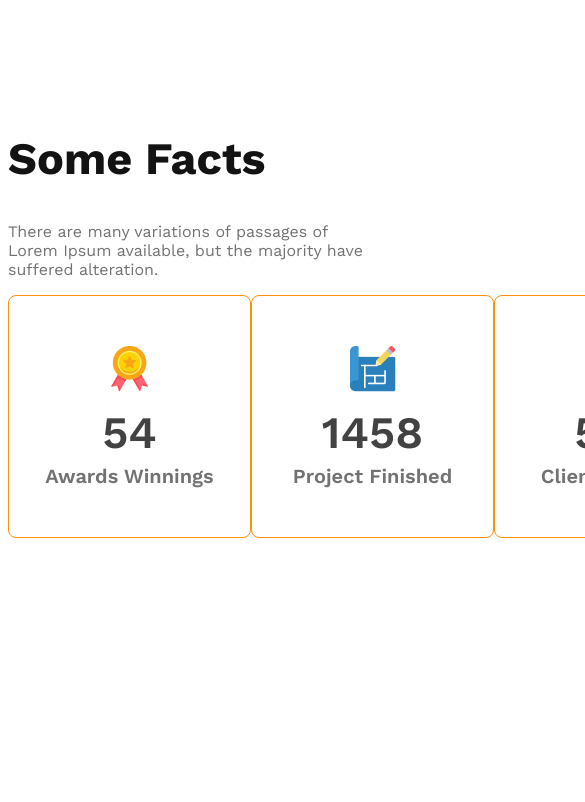
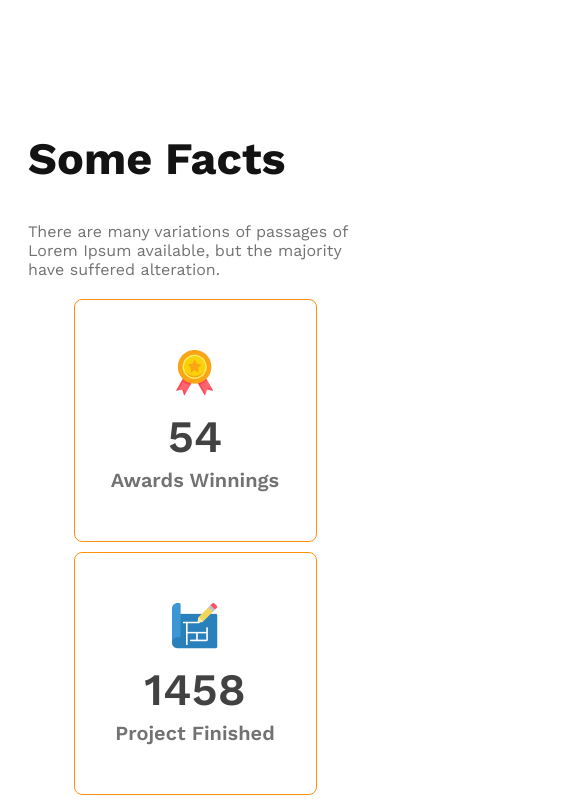
Before and after one commit to ahonafredowanhasib/Architects-Project, a plain HTML site: page index.html in a window 390 px wide. Shown: the part 2960-3762 px from the top of the page, 585 px wide, since content can reach past the window. Before the commit the page ends 3506 px from the top, so only its background shows below. Drawn offline with nearby package versions, Linux system fonts and the light colour scheme.

Commit message:
facts query add

```diff
--- a/style.css
+++ b/style.css
@@ -155,9 +155,15 @@ main section{
     .team-image{
         grid-template-columns: repeat(1, 1fr);
     }
-    .our-features{
+    .our-features, .facts{
         margin: 20px;
     }
+    .facts-cards, .fact{
+        margin: 0 auto;
+        grid-template-columns: repeat(1, 1fr);
+        gap: 10px;
+    }
+
 }
 
 /* medium size device */
```
